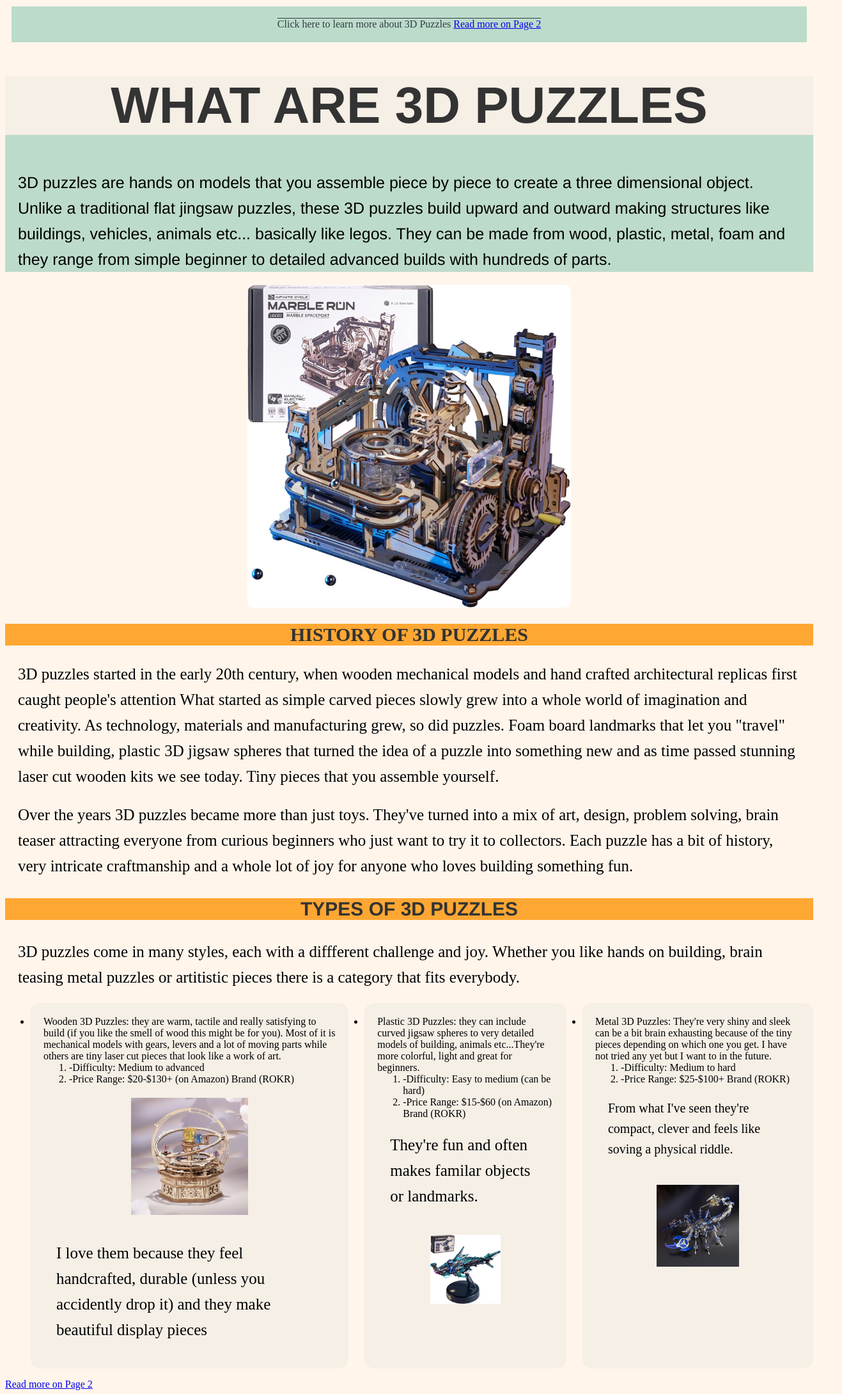
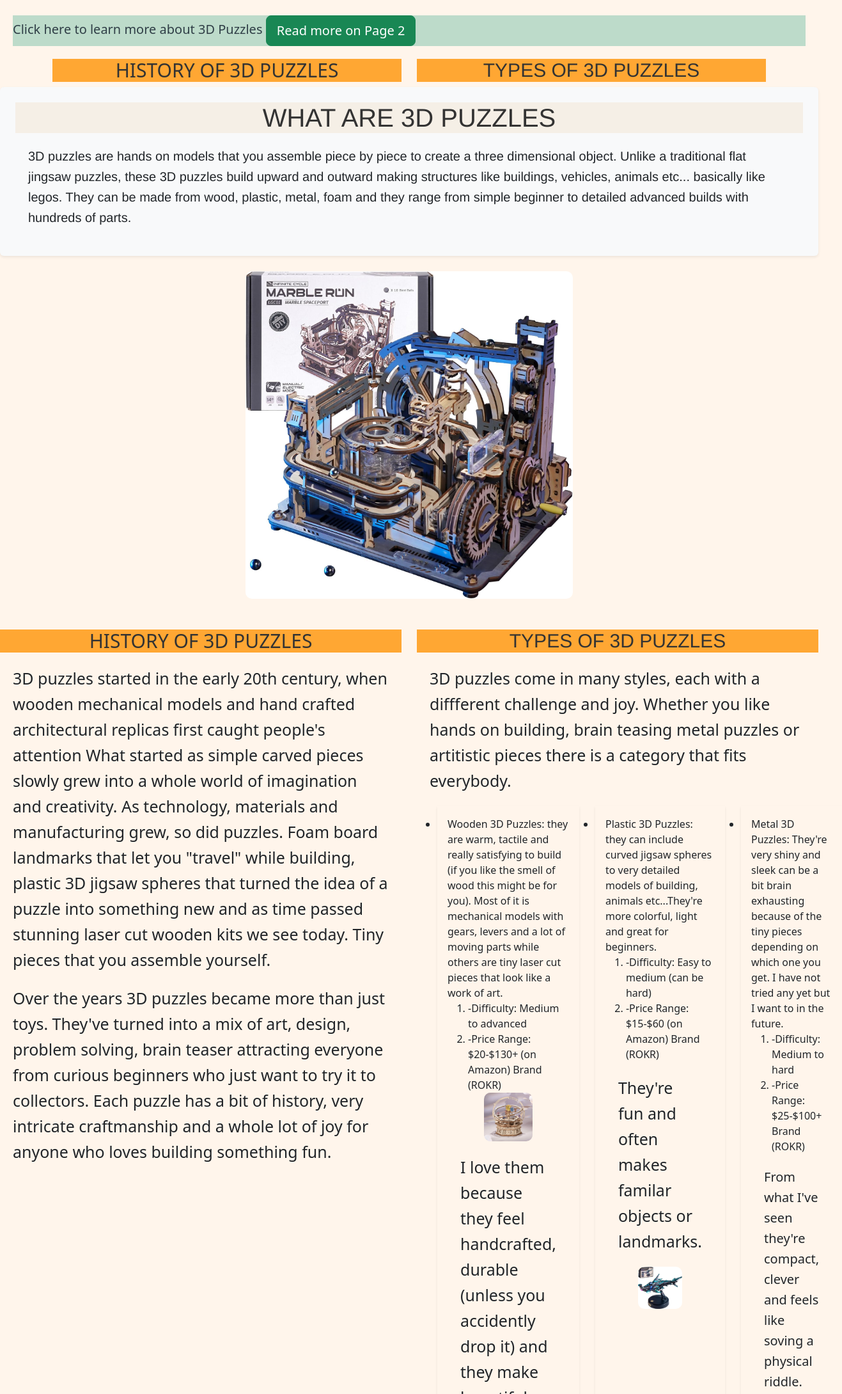
Before and after one commit to Amina-tech224/Galaxia, a plain HTML site: page index.html in a window 1280 px wide. Shown: the top 2179 px of the page at 64% size, 1317 px wide, since content can reach past the window. Drawn offline with nearby package versions, Linux system fonts and the light colour scheme.

Commit message:
Added Bootstrap styling, refactor custom CSS and deleted the remove button and puzzle card from style.css because it wasn't needed

```diff
--- a/css/style.css
+++ b/css/style.css
@@ -19,27 +19,17 @@ img{ width: 40%; border-radius: 10px; display: block; margin: auto;}
 .subheader{font-weight: 100; font-size: 25px;}
 
 .button {background-color:rgb(189, 219, 202) ;
-  color: #2F3E46;
-  padding: 15px;
-  text-align: center;
-  text-decoration: overline;
-  font-size: 16px;
-  display: block;
-  margin: 10px;}
+  color: #2F3E46;}
+
 
 .main-header{ padding: 30px;}
 .history{background-color: #f5efe6; padding:20px; margin:20px;}
 .puzzle-types{padding: 20px;}
 
 .puzzle-container{display:flex; gap: 25px;}
-.puzzle-card{background-color: #f5efe6; border-radius: 15px; padding: 20px; box-shadow: 3px;}
-.puzzle-card img{width: 40%; border-radius: 10px; padding:20px; box-shadow: 3px;}
 
-.flex-container {
-        display: flex;
-        flex-wrap: nowrap;
-        background-color: DodgerBlue;
-      }
+
+
 
  .flex-container > div {
   background-color: #f1f1f1;
--- a/index.html
+++ b/index.html
@@ -2,18 +2,33 @@
 <html lang="en">
   <head>
     <title>BUILDING JOY IN 3D</title>
+    <!--Bootstrap link-->
+      <link href="https://cdn.jsdelivr.net/npm/bootstrap@5.3.3/dist/css/bootstrap.min.css" rel="stylesheet" integrity="sha384-
+      QWTKZyjpPEjISv5WaRU9OFeRpok6YctnYmDr5pNlyT2bRjXh0JMhjY6hW+ALEwIH"
+      crossorigin="anonymous">
     <!-- Link to the stylesheet called style.css-->
     <link rel="stylesheet" href="./css/style.css" />
   </head>
   <body>
-     <p class="button">Click here to learn more about 3D Puzzles <a href="page2.html">Read more on Page 2</a>
-</p>
+    <div class="container mt-4">
 
-    <header id="main-header">
+    </div>
+     <p class="button">Click here to learn more about 3D Puzzles <a href="page2.html"
+      class="btn btn-success btn-lg">Read more on Page 2</a>
+     </p>
+     <div class="container">
+      <div class="row">
+        <div class="col"> <h2> HISTORY OF 3D PUZZLES</h2></div>
+        <div class="col"> <h3> TYPES OF 3D PUZZLES</h3></div>
+
+      </div>
+     </div>
+
+    <header id="main-header" class="text-center mb-4 p-4 bg-light rounded shadow-sm">
 <!-- This section talks about the meaning and history of 3D puzzles -->
 
       <h1>WHAT ARE 3D PUZZLES</h1>
-      <p class="subheader">
+      <p class="lead">
         3D puzzles are hands on models that you assemble piece by piece to create a three dimensional object. Unlike a traditional
         flat jingsaw puzzles, these 3D puzzles build upward and outward making structures like buildings, vehicles, animals etc... basically like legos.
         They can be made from wood, plastic, metal, foam and they range from simple beginner to detailed advanced builds with hundreds of parts.
@@ -23,7 +38,9 @@
         <article>
     <img src="./images/marble run puzzle.jpg" alt="An image of a 3D Marble Run puzzle" width="35%" />
 <!-- This section is for the history of 3D puzzles -->
-  <section id="history">
+  <div class="row mt-5">
+
+   <section id="history" class="col-md-6 mb-4">
     <h2>HISTORY OF 3D PUZZLES</h2>
     <p class="subheader">
         3D puzzles started in the early 20th century, when wooden mechanical models and hand crafted architectural replicas first caught people's attention
@@ -36,7 +53,7 @@
         who just want to try it to collectors. Each puzzle has a bit of history, very intricate craftmanship and a whole lot of joy for anyone who loves building something fun.
     </p>
   </section>
-  <section id="puzzle-types">
+  <section id="puzzle-types" class="col-md-6 mb-4">
 <!-- This section is for the types of 3D puzzles I did not include foam 3D puzzles because I'm not familiar with them -->
 
     <h3> TYPES OF 3D PUZZLES</h3>
@@ -46,7 +63,7 @@
     </P>
 <!-- Unordered list and ordered list showing the types of 3D puzzles, difficulties and price range -->
     <ul class="puzzle-container">
-      <li class="puzzle-card">
+      <li class="puzzle-card p-3 mb-4 shadow-sm">
         Wooden 3D Puzzles: they are warm, tactile and really satisfying to build (if you like the smell of wood this might be for you). Most of it is mechanical models with gears, levers
         and a lot of moving parts while others are tiny laser cut pieces that look like a work of art.
         <ol>
@@ -59,7 +76,7 @@
       <p class="subheader"> I love them because they feel handcrafted, durable (unless you accidently drop it) and they make beautiful display pieces</p>
      </li>
 
-     <li class="puzzle-card">
+     <li class="puzzle-card p-3 mb-4 shadow-sm">
         Plastic 3D Puzzles: they can include curved jigsaw spheres to very detailed models of building, animals etc...They're more colorful, light and great for beginners.
       <ol>
         <li>-Difficulty: Easy to medium (can be hard)</li>
@@ -70,7 +87,7 @@
         <img src="./images/plasticpuzzle.jpg" alt="An image of a 3D plastic" width="40%" />
 
      </li>
-     <li class="puzzle-card">
+     <li class="puzzle-card p-3 mb-4 shadow-sm">
         Metal 3D Puzzles: They're very shiny and sleek can be a bit brain exhausting because of the tiny pieces depending on which one you get.
         I have not tried any yet but I want to in the future.
        <ol>
```
Also changed, not shown: page2.html (+17 -5 lines). Lines whose indentation alone changed are shown as unchanged.
